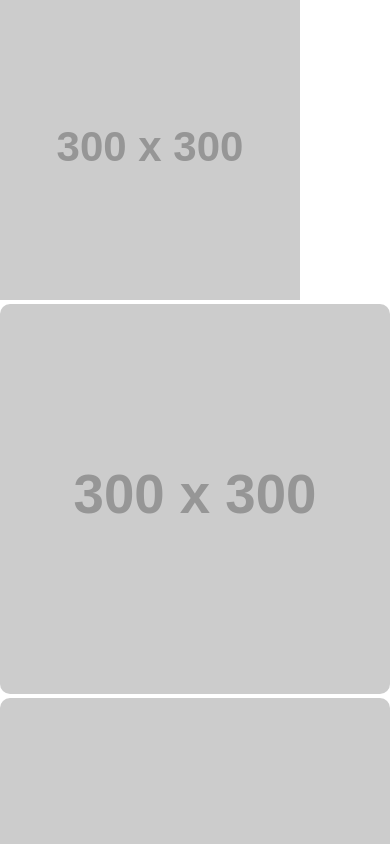
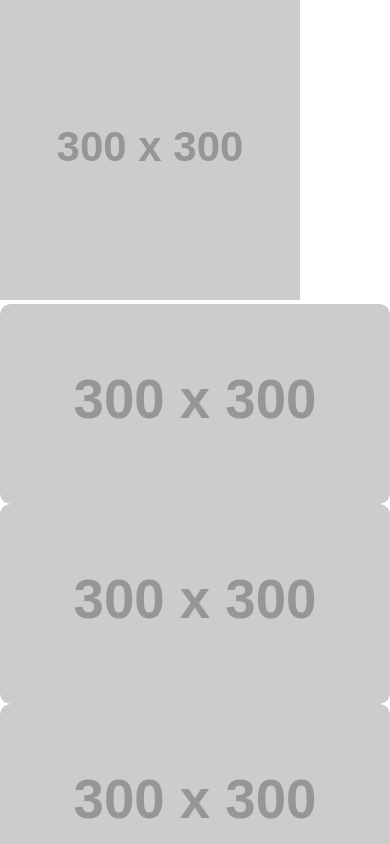
Before and after one commit to naormeit/responsive-image-gallery, a plain HTML site: page index.html in a window 390 px wide. Shown: the top 844 px of the page. Drawn offline with Linux system fonts and the light colour scheme; placeholder pictures from the web are drawn by us.

Commit message:
Update style.css

```diff
--- a/style.css
+++ b/style.css
@@ -4,27 +4,35 @@ body {
 }
 
 .image-gallery {
-    display: grid;
-    grid-template-columns: repeat(3, 1fr);
-    gap: 10px;
+    display: flex;
+    flex-wrap: wrap;
+    gap: 15px;
     padding: 20px;
+    justify-content: center;
+}
+
+.gallery-item {
+    width: 30%;
+    height: 200px;
+    overflow: hidden;
+    border-radius: 10px;
 }
 
 .gallery-item img {
     width: 100%;
-    height: auto;
+    height: 100%;
+    object-fit: cover;
     border-radius: 10px;
-    object-fit: cover;
 }
 
 @media (max-width: 768px) {
-    .image-gallery {
-        grid-template-columns: repeat(2, 1fr);
+    .gallery-item {
+        width: 45%;
     }
 }
 
 @media (max-width: 480px) {
-    .image-gallery {
-        grid-template-columns: 1fr;
+    .gallery-item {
+        width: 100%;
     }
 }
```
